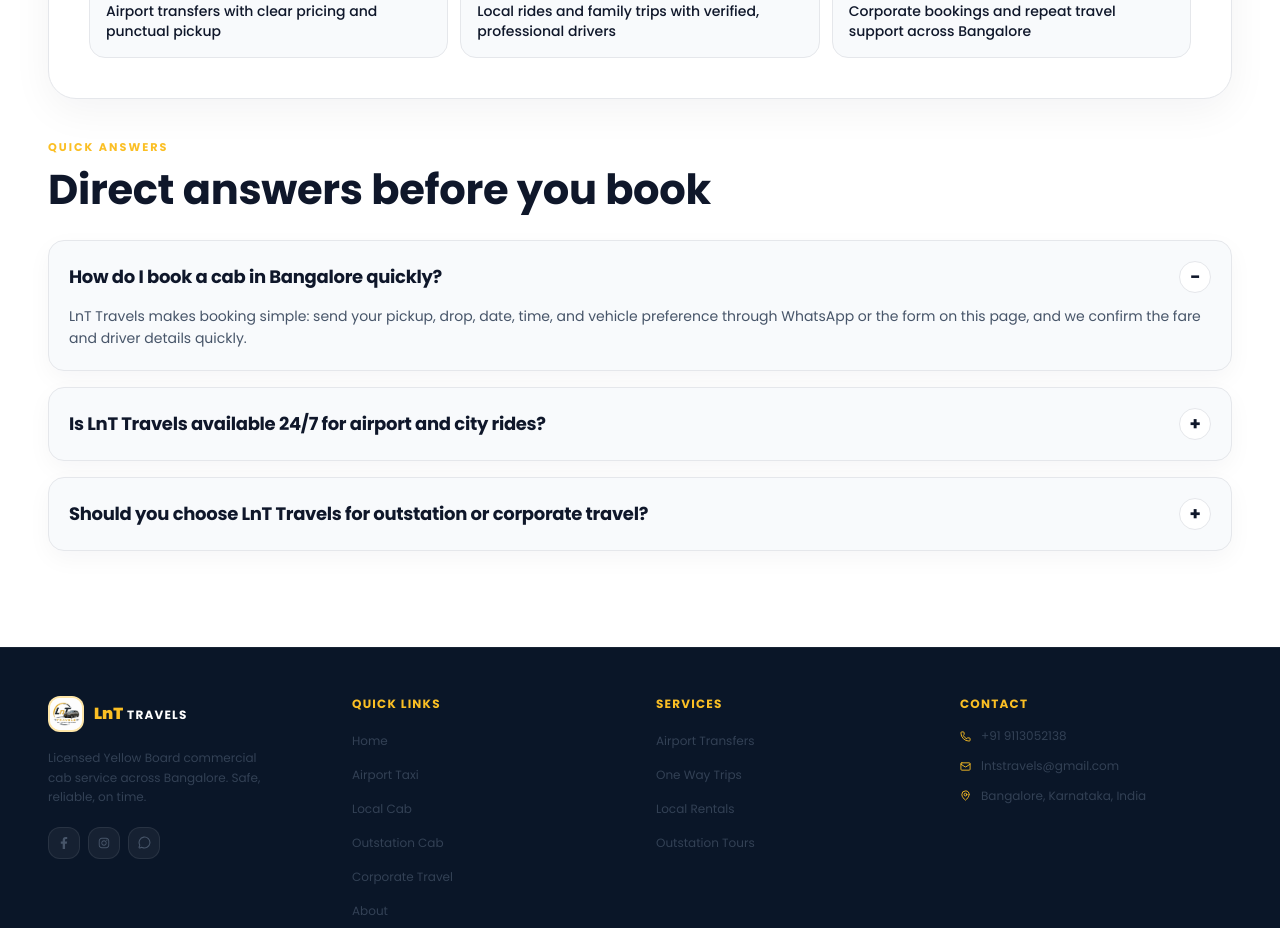
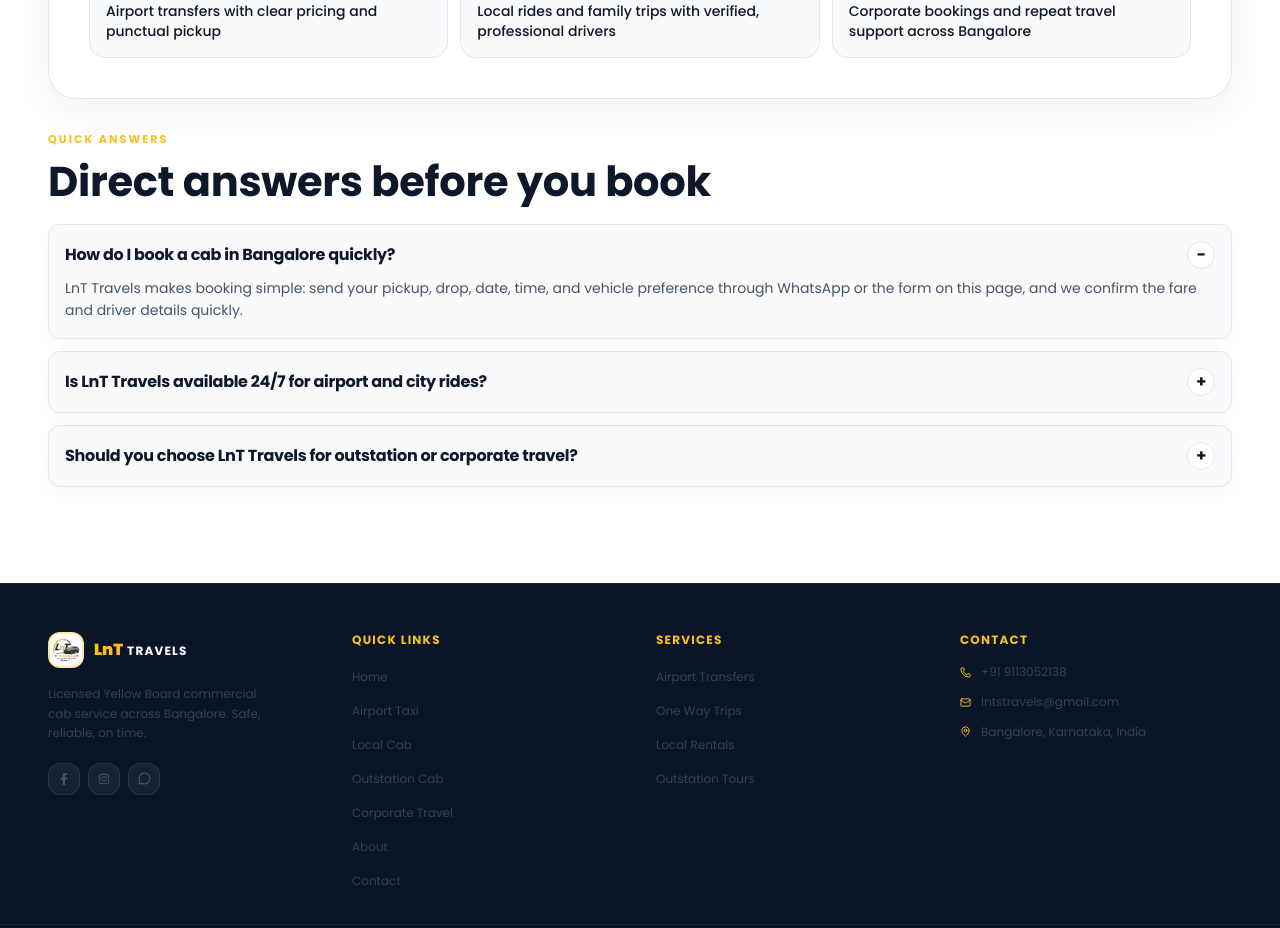
Before and after one commit to R-Navyashree/LnT-Travels, a React (Vite) app: page / in a window 1280 px wide. Shown: the part 7900-8828 px from the top of the page. Built offline with nearby package versions, Linux system fonts and the light colour scheme.

Commit message:
Update LnT Travels business information

```diff
--- a/src/App.jsx
+++ b/src/App.jsx
@@ -267,31 +267,31 @@
           </ul>
         </div>
 
-        <div className="mt-10">
+        <div className="mt-8">
           <p className="section-label">Quick answers</p>
           <h2 className="section-title">Direct answers before you book</h2>
 
-          <div className="mt-6 space-y-4">
+          <div className="mt-4 space-y-3">
             {faqItems.map((faq, index) => {
               const isOpen = openIndex === index;
 
               return (
-                <div key={faq.question} className="rounded-2xl border border-[#E5E7EB] bg-[#F8FAFC] p-4 md:p-5" style={{ boxShadow: '0 8px 24px rgba(15,23,42,0.04)' }}>
-                  <h3 className="font-heading font-bold text-base md:text-lg text-[#0F172A]">
+                <div key={faq.question} className="rounded-xl border border-[#E5E7EB] bg-[#F8FAFC] p-3 md:p-4" style={{ boxShadow: '0 6px 18px rgba(15,23,42,0.03)' }}>
+                  <h3 className="font-heading font-bold text-sm md:text-base text-[#0F172A]">
                     <button
                       type="button"
-                      className="flex w-full items-center justify-between gap-4 text-left"
+                      className="flex w-full items-center justify-between gap-3 text-left"
                       aria-expanded={isOpen}
                       aria-controls={`faq-panel-${index}`}
                       onClick={() => setOpenIndex(isOpen ? -1 : index)}
                     >
                       <span>{faq.question}</span>
-                      <span className="inline-flex h-8 w-8 items-center justify-center rounded-full border border-[#E5E7EB] bg-white text-lg font-bold" style={{ color: '#0F172A' }} aria-hidden="true">
+                      <span className="inline-flex h-7 w-7 items-center justify-center rounded-full border border-[#E5E7EB] bg-white text-base font-bold" style={{ color: '#0F172A' }} aria-hidden="true">
                         {isOpen ? '−' : '+'}
                       </span>
                     </button>
                   </h3>
-                  <div id={`faq-panel-${index}`} hidden={!isOpen} className="mt-3">
+                  <div id={`faq-panel-${index}`} hidden={!isOpen} className="mt-2">
                     <p className="text-sm leading-relaxed" style={{ color: '#475569' }}>{faq.answer}</p>
                   </div>
                 </div>
```
